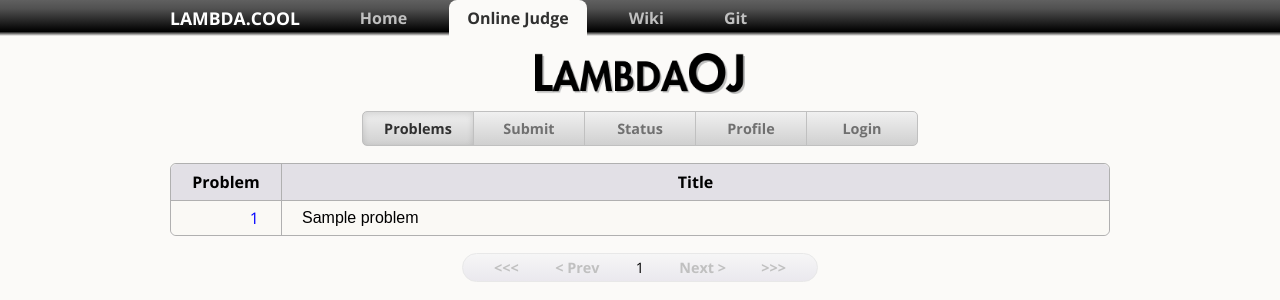
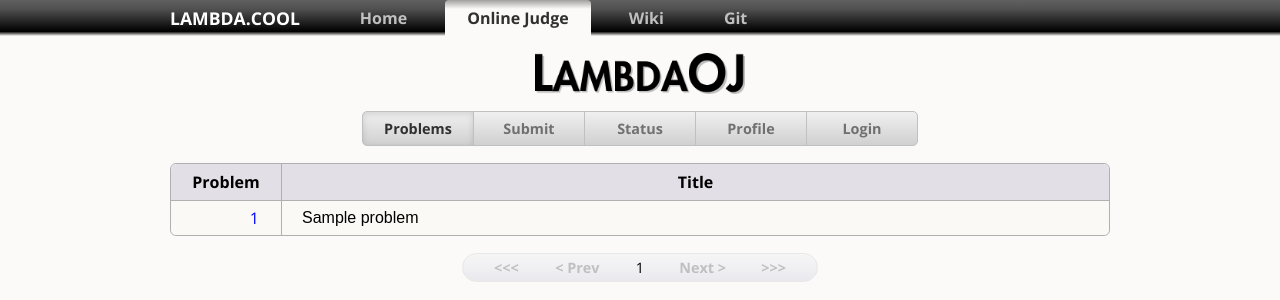
Before and after one commit to rorschachhb/lambdaOJ, a Flask app: page /oj/index/ in a window 1280 px wide. Shown: the top 300 px of the page. Run offline with Flask 2, Linux system fonts and the light colour scheme; tables that the repository leaves empty hold one stand-in row (values such as "Sample post").

Commit message:
improved mainnav

```diff
--- a/app/static/styles/style.css
+++ b/app/static/styles/style.css
@@ -65,8 +65,8 @@ header, article, section, footer, nav {
 #mainnav span.logo, #mainnav a {
     float: left;
     line-height: 36px;
-    margin: 0px 12px;
-    padding: 0px 18px;
+    margin: 0px 8px;
+    padding: 0px 22px;
 }
 #mainnav span.logo {
     font-size: 1.1em;
@@ -82,9 +82,9 @@ header, article, section, footer, nav {
 }
 #mainnav a.now {
     background-color: #fbfaf8;
+    background: linear-gradient(#a0a0a0, #fbfaf8, #fbfaf8, #fbfaf8, #fbfaf8);
     color: #303030;
-    border-top-left-radius: 8px;
-    border-top-right-radius: 8px;
+    border-radius: 4px 4px 0px 0px;
 }
 #mainnav a.now:hover {
     color: #303030;
```
